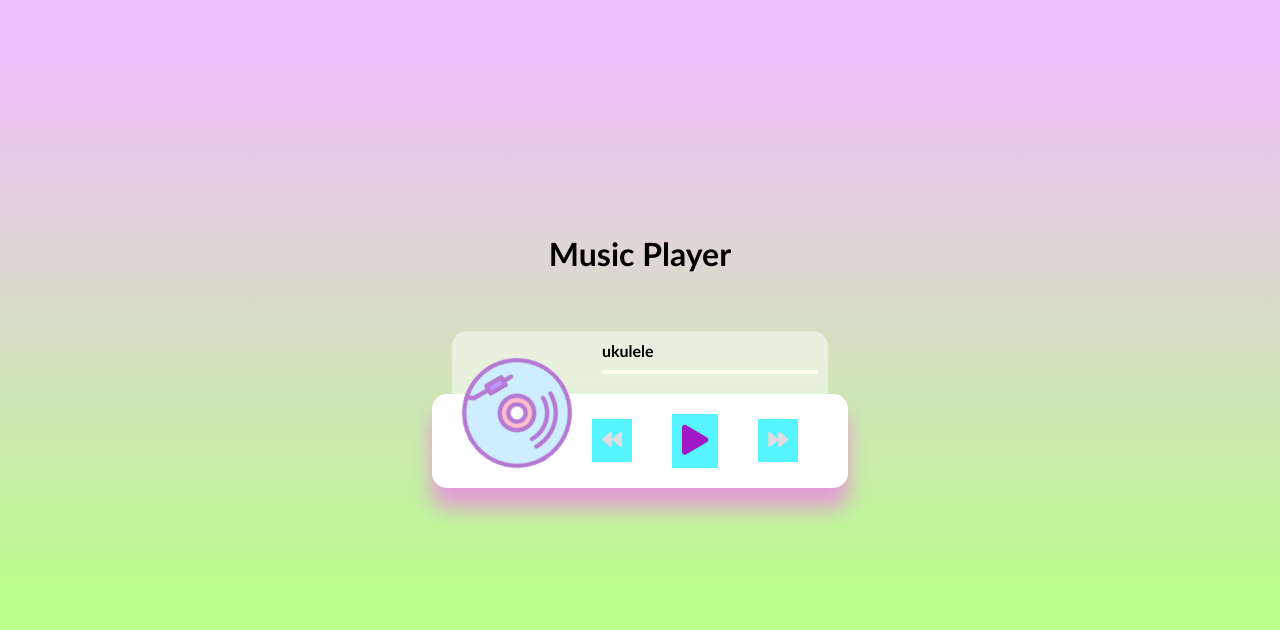
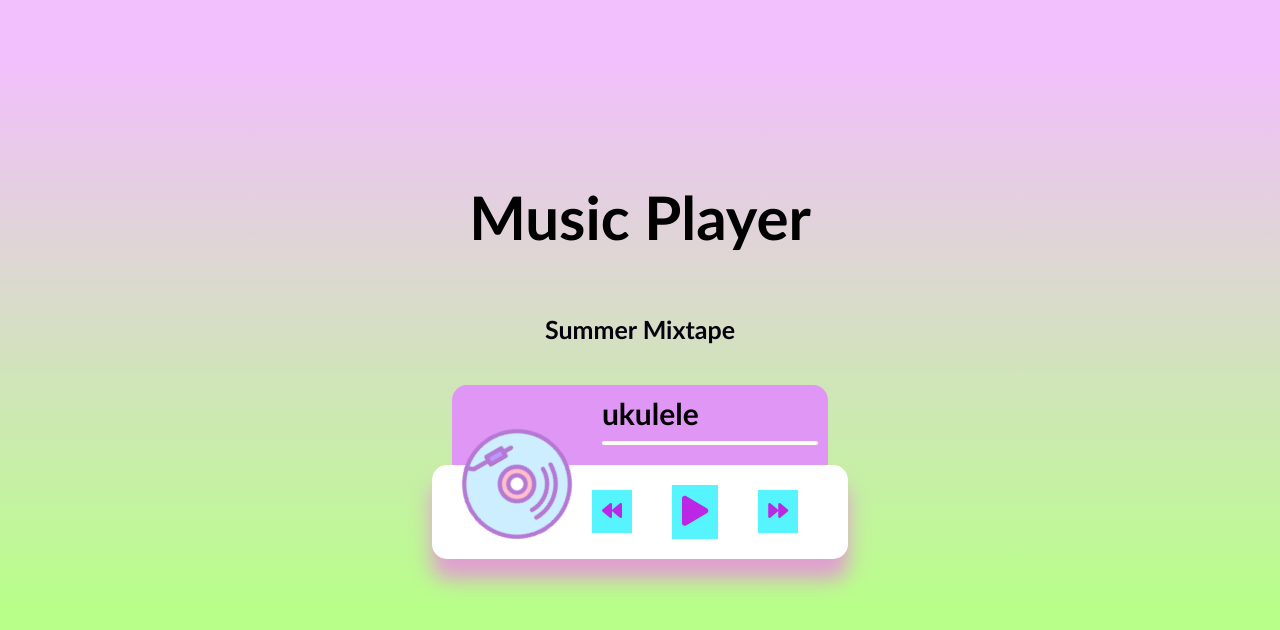
Before and after one commit to kotalilyy/music-player, a plain HTML site: page index.html in a window 1280 px wide. Drawn offline with Linux system fonts and the light colour scheme.

Commit message:
finishing touches

```diff
--- a/css/styles.css
+++ b/css/styles.css
@@ -7,6 +7,7 @@
 body {
   height: 100vh;
   margin: 0;
+  font-size: 30px;
   font-family: "Trebuchet MS", "Lucida Sans Unicode", "Lucida Grande",
     "Lucida Sans", Arial, sans-serif;
   background-image: linear-gradient(
@@ -74,7 +75,7 @@ body {
 .action-btn {
   background-color: rgb(85, 244, 255);
   border: 0;
-  color: #dfdbdf;
+  color: #bb27e4;
   font-size: 20px;
   cursor: pointer;
   padding: 10px;
@@ -82,7 +83,7 @@ body {
 }
 
 .action-btn.action-btn-big {
-  color: #a119c7;
+  color: #bb27e4;
   font-size: 30px;
 }
 
@@ -91,7 +92,7 @@ body {
 }
 
 .music-info {
-  background-color: rgba(255, 255, 255, 0.5);
+  background-color: rgb(223, 150, 245);
   border-radius: 15px 15px 0 0;
   position: absolute;
   top: 0;
@@ -123,9 +124,16 @@ body {
 }
 
 .progress {
-  background-color: #fe8daa;
+  background-color: #96fe8d;
   border-radius: 5px;
   height: 100%;
   width: 0%;
   transition: width 0.1s linear;
 }
+
+h2 {
+  font-family: "Trebuchet MS", "Lucida Sans Unicode", "Lucida Grande",
+    "Lucida Sans", Arial, sans-serif;
+  font-size: 25px;
+  color: rgb(5, 2, 15);
+}
--- a/index.html
+++ b/index.html
@@ -13,6 +13,7 @@
   </head>
   <body>
     <h1>Music Player</h1>
+    <h2>Summer Mixtape</h2>
     <div class="music-container play" id="music-container">
       <div class="music-info">
         <h4 id="title">Summer Mixtape</h4>
```
